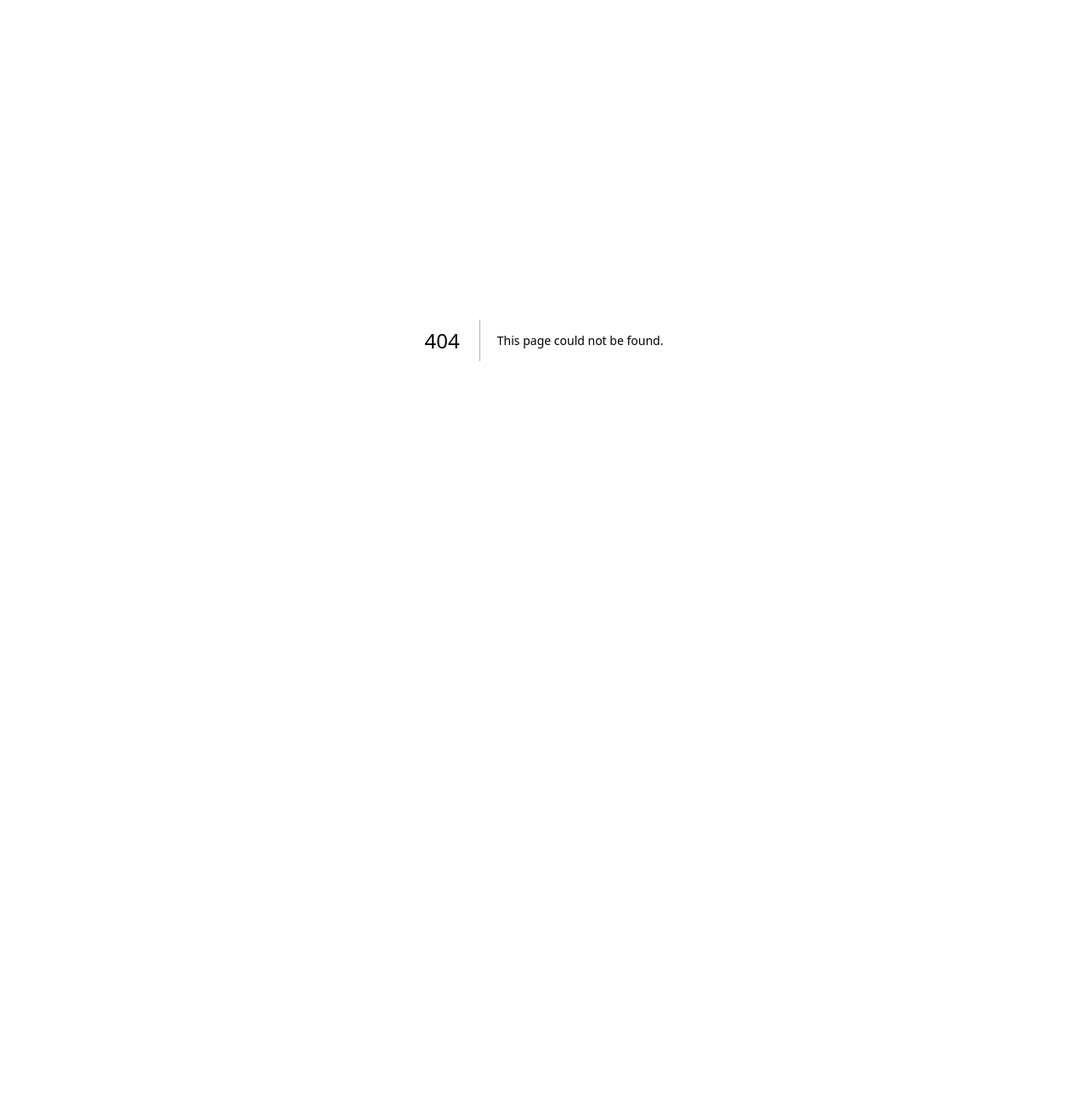
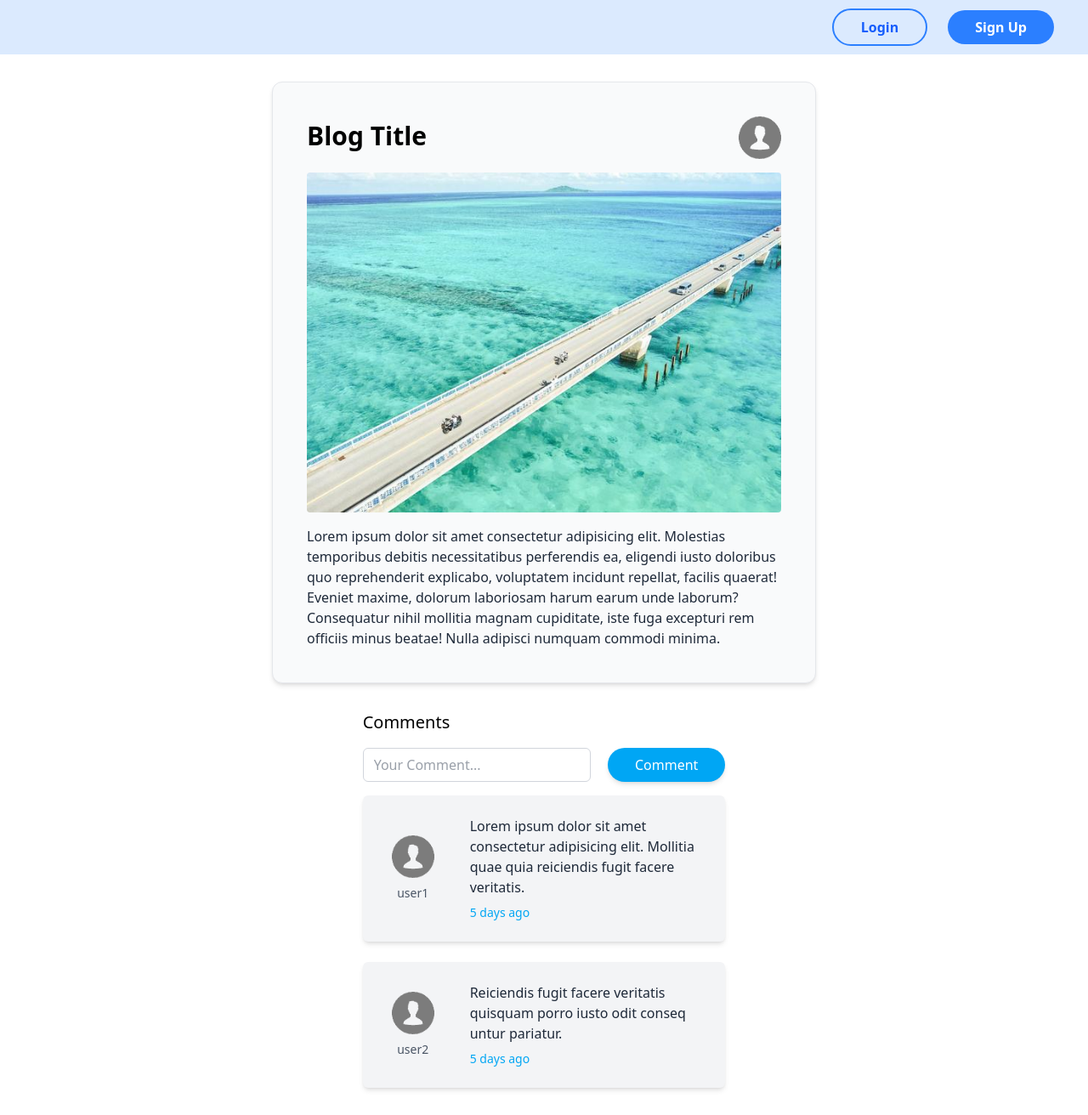
Before and after one commit to takanorishinagawa/teamdev_20, a Next.js app: page /article/1 in a window 1280 px wide. Before the commit this address had no page. Shown: the whole page at 85% size. Before the commit the page ends 800 px from the top, so only its background shows below. Built offline with nearby package versions, Linux system fonts and the light colour scheme.

Commit message:
Fe/feature/article detail layout　記事詳細画面 (#21)
* 記事詳細ページを追加

* コメントをコンポーネント化

* typesを追加

* コメントの時間を変換

* 時間算出の関数を切り出し、ボタン共通CSS追加

* 改行削除

```diff
--- /dev/null
+++ b/src/app/article/[id]/page.tsx
@@ -0,0 +1,96 @@
+"use client";
+import Header from "@/app/components/header/Header";
+import Button from "@/app/components/button/Button";
+import Image from "next/image";
+import { CommentItem } from "@/app/components/comment/CommentItem";
+import { Comment } from "../../types/comment";
+
+export default function page() {
+  // ダミー記事
+  const post = {
+    title: "Blog Title",
+    userIcon: "/images/user-image.png",
+    postImage: "/images/articleDetail/sample-image.jpg",
+    content:
+      "Lorem ipsum dolor sit amet consectetur adipisicing elit. Molestias temporibus debitis necessitatibus perferendis ea, eligendi iusto doloribus quo reprehenderit explicabo, voluptatem incidunt repellat, facilis quaerat! Eveniet maxime, dolorum laboriosam harum earum unde laborum? Consequatur nihil mollitia magnam cupiditate, iste fuga excepturi rem officiis minus beatae! Nulla adipisci numquam commodi minima.",
+  };
+
+  // ダミーコメント
+  const comments: Comment[] = [
+    {
+      id: 1,
+      username: "user1",
+      message:
+        "Lorem ipsum dolor sit amet consectetur adipisicing elit. Mollitia quae quia reiciendis fugit facere veritatis.",
+      createdAt: "2025-07-24T06:30:00.000Z", // コメント記入日
+      avatar: "/images/user-image.png",
+    },
+    {
+      id: 2,
+      username: "user2",
+      message:
+        "Reiciendis fugit facere veritatis quisquam porro iusto odit conseq untur pariatur.",
+      createdAt: "2025-07-24T05:30:00.000Z",
+      avatar: "/images/user-image.png",
+    },
+  ];
+  return (
+    <>
+      <Header />
+      <div className="mx-auto my-8 w-1/2 space-y-4 rounded-xl border border-gray-200 bg-gray-50 p-10 shadow-md">
+        {/* 記事タイトルとユーザーアイコン */}
+        <div className="flex justify-between">
+          <h1 className="font-bold" style={{ fontSize: "30px" }}>
+            {post.title}
+          </h1>
+          <div>
+            <Image
+              src={post.userIcon}
+              alt="ユーザーアイコン"
+              width={50}
+              height={50}
+            />
+          </div>
+        </div>
+        {/* 記事画像 */}
+        <div className="relative h-[400px] w-full">
+          <Image
+            src={post.postImage}
+            alt="記事画像"
+            fill
+            className="rounded object-cover"
+          />
+        </div>
+        {/* 本文 */}
+        <p className="text-gray-800">{post.content}</p>
+      </div>
+
+      {/* コメントエリア */}
+      <div className="mx-auto my-8 w-1/3 space-y-4">
+        <h2 className="text-xl">Comments</h2>
+        {/* 入力欄 */}
+        <div className="flex justify-between">
+          <label htmlFor="comment" className="sr-only">
+            コメント
+          </label>
+          <input
+            type="text"
+            id="comment"
+            name="comment"
+            placeholder="Your Comment..."
+            className="mr-5 w-full rounded-md border border-gray-300 px-3 text-gray-700 focus:ring-1 focus:ring-blue-400 focus:outline-none"
+          />
+          <Button type="submit" size="sm">
+            Comment
+          </Button>
+        </div>
+        {/* コメント一覧 */}
+        <div className="space-y-6">
+          {comments.map((comment) => (
+            <CommentItem key={comment.id} comment={comment} />
+          ))}
+        </div>
+      </div>
+    </>
+  );
+}
--- a/src/app/components/button/Button.tsx
+++ b/src/app/components/button/Button.tsx
@@ -42,7 +42,7 @@ const Button = ({
   }[size];
 
   // ボタン共通css
-  const baseClass = "transform rounded-full";
+  const baseClass = "transform rounded-full hover:cursor-pointer";
 
   // 全てのcssまとめ
   const combinedClass = `${variantClass} ${sizeClass} ${baseClass} ${className}`;
--- /dev/null
+++ b/src/app/components/comment/CommentItem.tsx
@@ -0,0 +1,26 @@
+import Image from "next/image";
+import { Comment } from "../../types/comment";
+import { formatTimeAgo } from "@/app/utils/formatTimeAgo";
+
+export const CommentItem = ({ comment }: { comment: Comment }) => {
+  return (
+    <div className="flex items-center space-x-8 rounded-md bg-gray-100 p-6 shadow-md">
+      <div className="w-[70px] flex-shrink-0 text-center">
+        <Image
+          src={comment.avatar}
+          alt="ユーザーアイコン"
+          width={50}
+          height={50}
+          className="mx-auto"
+        />
+        <p className="mt-2 text-sm text-gray-600">{comment.username}</p>
+      </div>
+      <div className="space-y-2">
+        <p className="text-gray-800">{comment.message}</p>
+        <p className="text-sm text-sky-500">
+          {formatTimeAgo(comment.createdAt)}
+        </p>
+      </div>
+    </div>
+  );
+};
--- /dev/null
+++ b/src/app/types/comment.ts
@@ -0,0 +1,7 @@
+export type Comment = {
+  id: number;
+  username: string;
+  message: string;
+  createdAt: string;
+  avatar: string;
+};
--- /dev/null
+++ b/src/app/utils/formatTimeAgo.ts
@@ -0,0 +1,17 @@
+// コメント記入日（createdAt: "2025-07-24T06:30:00.000Z"）から何分前かを算出する
+export const formatTimeAgo = (createdAt: string): string => {
+  const created = new Date(createdAt);
+  const now = new Date();
+  const diffMs = now.getTime() - created.getTime(); // 現在と作成日の差をミリ秒で計算
+  const diffMinutes = Math.floor(diffMs / 1000 / 60); // 分に変換
+  const diffHours = Math.floor(diffMinutes / 60); // 時間に変換
+  const diffDays = Math.floor(diffHours / 24); // 日に変換
+
+  // 何分前、何時間前、何日前かを返す（2以上の時は複数形）
+  if (diffMinutes < 1) return "just now";
+  if (diffMinutes < 60)
+    return `${diffMinutes} min${diffMinutes === 1 ? "" : "s"} ago`;
+  if (diffHours < 24)
+    return `${diffHours} hour${diffHours === 1 ? "" : "s"} ago`;
+  return `${diffDays} day${diffDays === 1 ? "" : "s"} ago`;
+};
```
Also changed, not shown: public/images/articleDetail/sample-image.jpg (added), public/images/user-image.png (added).
